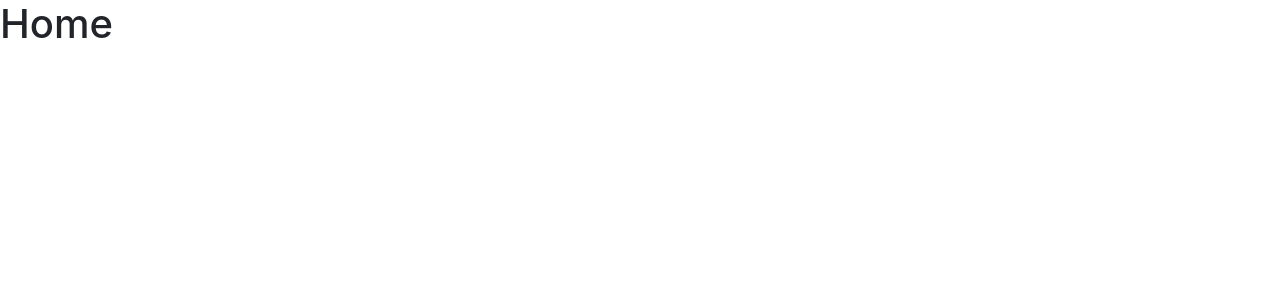
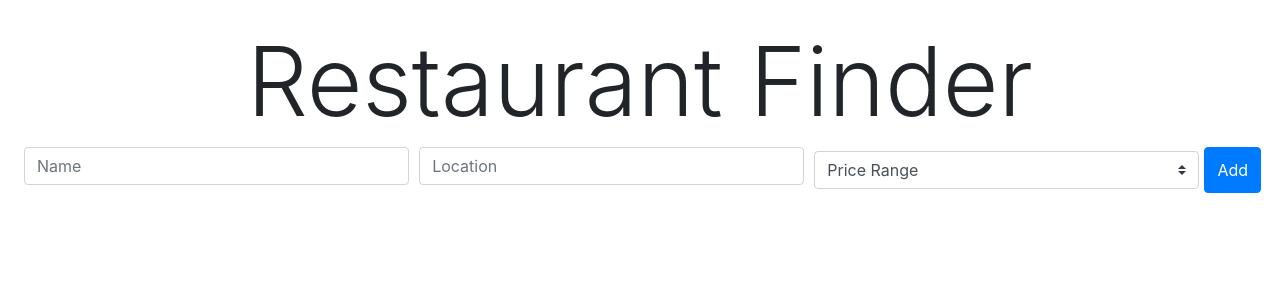
Before and after one commit to Ayoubkassi/PERN, a React (Create React App) app in the folder client/: page / in a window 1280 px wide. Shown: the top 300 px of the page. Built offline with nearby package versions, Linux system fonts and the light colour scheme; a small style sheet from the web is missing.

Commit message:
Create AddREstaurant and Header Components

```diff
--- /dev/null
+++ b/client/src/components/AddRestaurant.component.jsx
@@ -0,0 +1,29 @@
+import React from 'react';
+
+export const AddRestaurant = () => {
+  return(
+    <div className="mb-4">
+      <form>
+        <div className="form-row">
+          <div className="col">
+            <input type="text" className="form-control" placeholder="Name" />
+          </div>
+          <div className="col">
+            <input type="text" className="form-control" placeholder="Location"/>
+          </div>
+          <div className="col">
+            <select className="custom-select my-1 mr-sm-2">
+              <option disbled>Price Range</option>
+              <option value="$"></option>
+              <option value="$$"></option>
+              <option value="$$$"></option>
+              <option value="$$$$"></option>
+              <option value="$$$$$"></option>
+            </select>
+          </div>
+          <button className="btn btn-primary">Add</button>
+        </div>
+      </form>
+    </div>
+  );
+}
--- /dev/null
+++ b/client/src/components/Header.component.jsx
@@ -0,0 +1,7 @@
+import React from 'react';
+
+export const Header = () => {
+  return(
+    <h1 className="font-weight-light display-1 text-center">Restaurant Finder</h1>
+  );
+}
--- a/client/src/pages/homepage/HomePage.jsx
+++ b/client/src/pages/homepage/HomePage.jsx
@@ -1,7 +1,11 @@
 import React from 'react';
-
+import { Header } from '../../components/Header.component';
+import { AddRestaurant } from '../../components/AddRestaurant.component';
 export const HomePage = () => {
   return(
-    <h1>Home</h1>
+    <div className="mr-4 ml-4 mt-4">
+      <Header />
+      <AddRestaurant />
+    </div>
   );
 }
```
Also changed, not shown: client/src/components/RestaurantList.component.jsx (added, +7 -0 lines).
